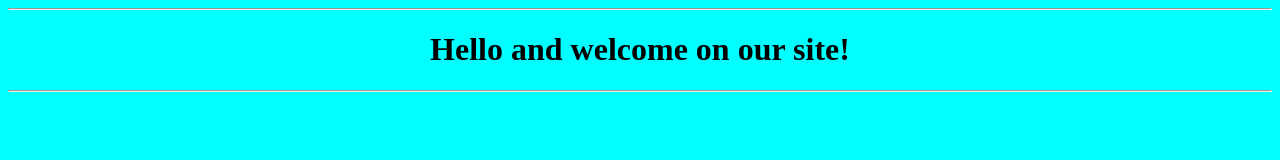
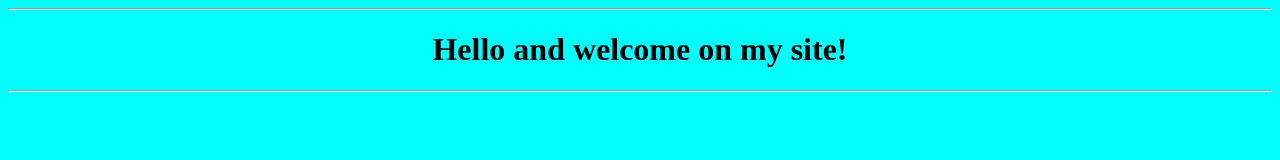
Before and after one commit to romio-krvtsky/repository-for-jenkins, a plain HTML site: page index.html in a window 1280 px wide. Drawn offline with Linux system fonts and the light colour scheme.

Commit message:
check ci/cd

```diff
--- a/index.html
+++ b/index.html
@@ -2,7 +2,7 @@
 <body bgcolor="aqua">
 <center>
 <hr>
-	<h1>Hello and welcome on our site!</h1>
+	<h1>Hello and welcome on my site!</h1>
 <hr>
 <br>
 </center>
```
